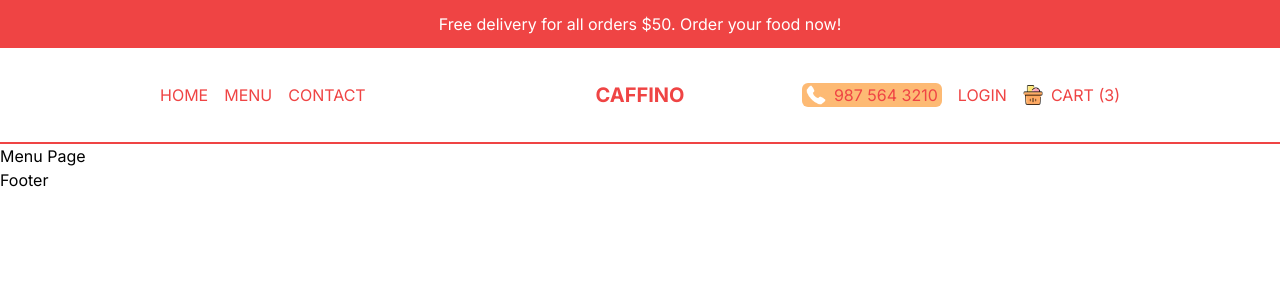
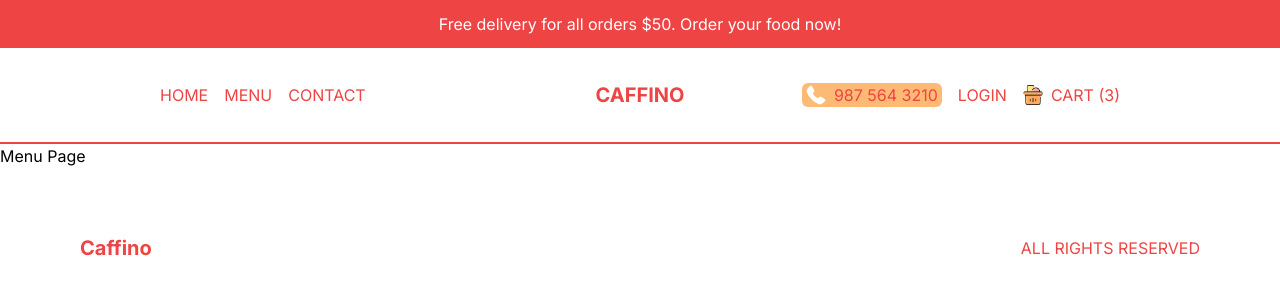
Before and after one commit to raahulvinod/Food-order-app, a Next.js app: page /menu in a window 1280 px wide. Shown: the top 300 px of the page. Built offline with nearby package versions, Linux system fonts and the light colour scheme.

Commit message:
footer Added

```diff
--- a/src/components/Footer.tsx
+++ b/src/components/Footer.tsx
@@ -1,7 +1,14 @@
-import React from 'react';
+import Link from 'next/link';
 
 const Footer = () => {
-  return <div>Footer</div>;
+  return (
+    <div className="h-12 md:h-24 p-4 lg:p-20 xl:40 text-red-500 flex items-center justify-between">
+      <Link href="/" className="font-bold text-xl">
+        Caffino
+      </Link>
+      <p> ALL RIGHTS RESERVED</p>
+    </div>
+  );
 };
 
 export default Footer;
```
